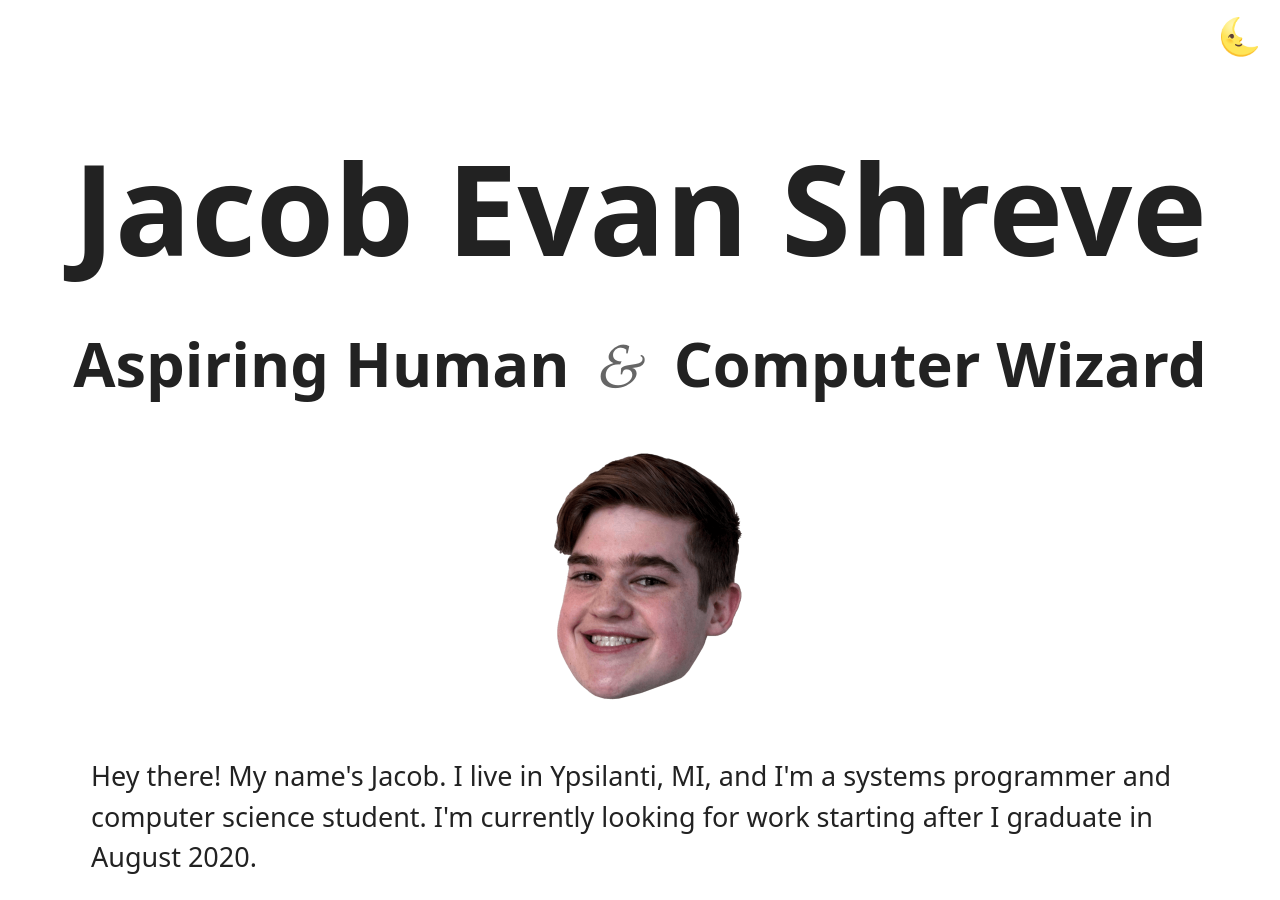
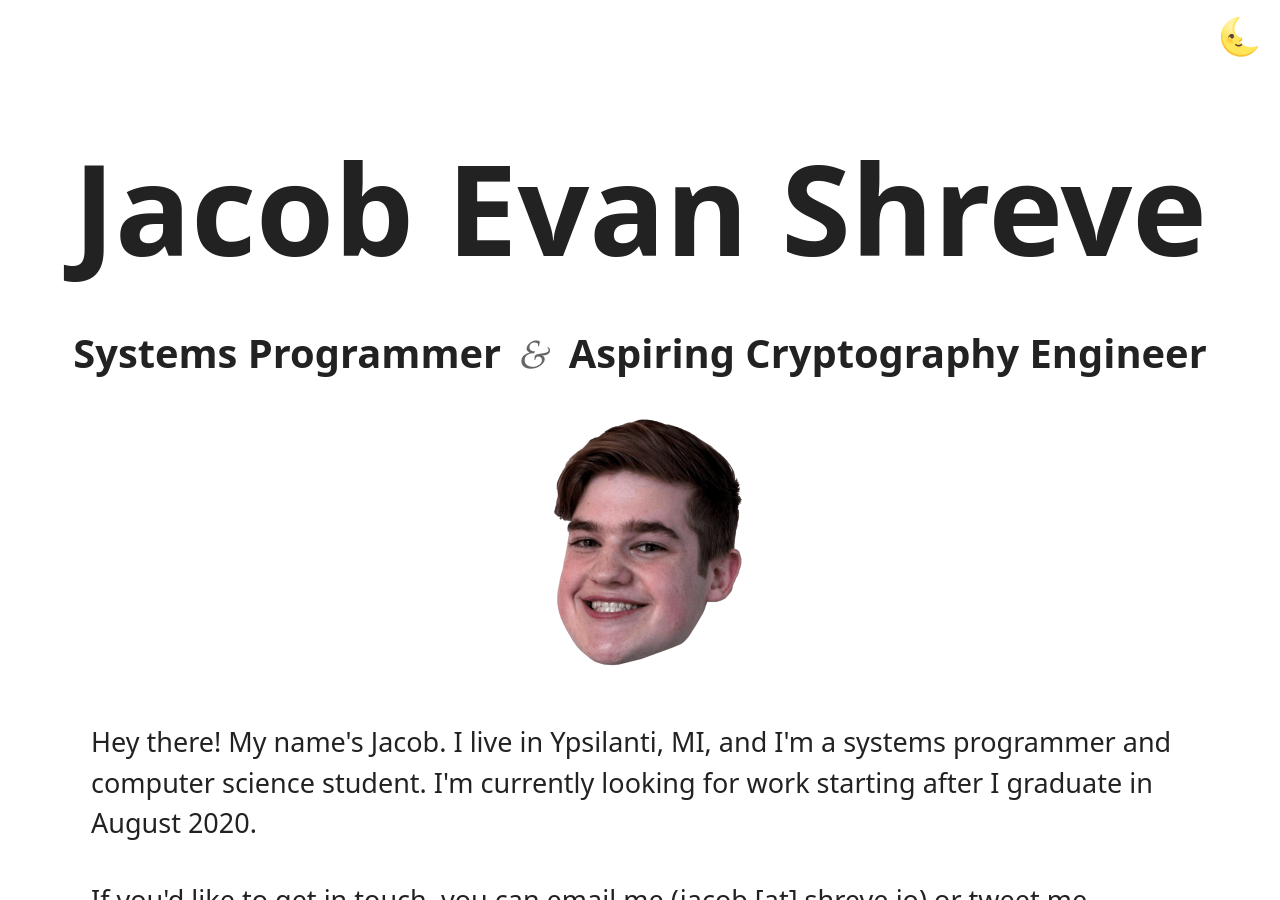
Before and after one commit to shreve/shreve.io, a Jekyll site: the page built from index.html, in a window 1280 px wide and 900 px high. Built offline with Jekyll 4.4.1, drawn with Linux system fonts in a browser that asks for light colours.

Commit message:
Update subtitle

```diff
--- a/index.html
+++ b/index.html
@@ -9,9 +9,9 @@
     Jacob Evan Shreve
   </h1>
   <h2 class="flex-text">
-    Aspiring Human
+    Systems Programmer
     <span class="amp">&</span>
-    Computer Wizard
+    Aspiring Cryptography Engineer
   </h2>
   <img class="hero-image img-to-load"
        alt="Jacob's Face"
```
